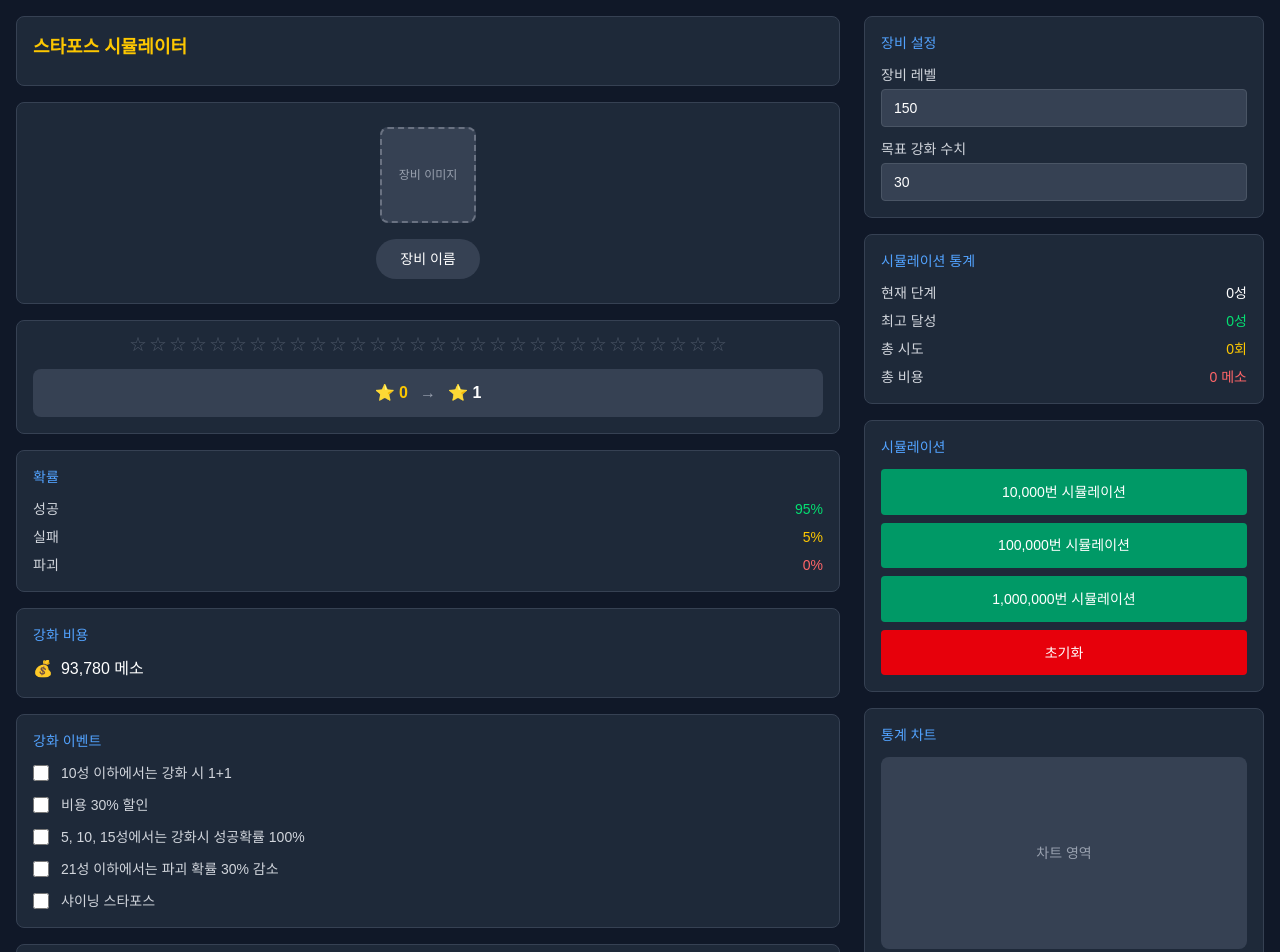
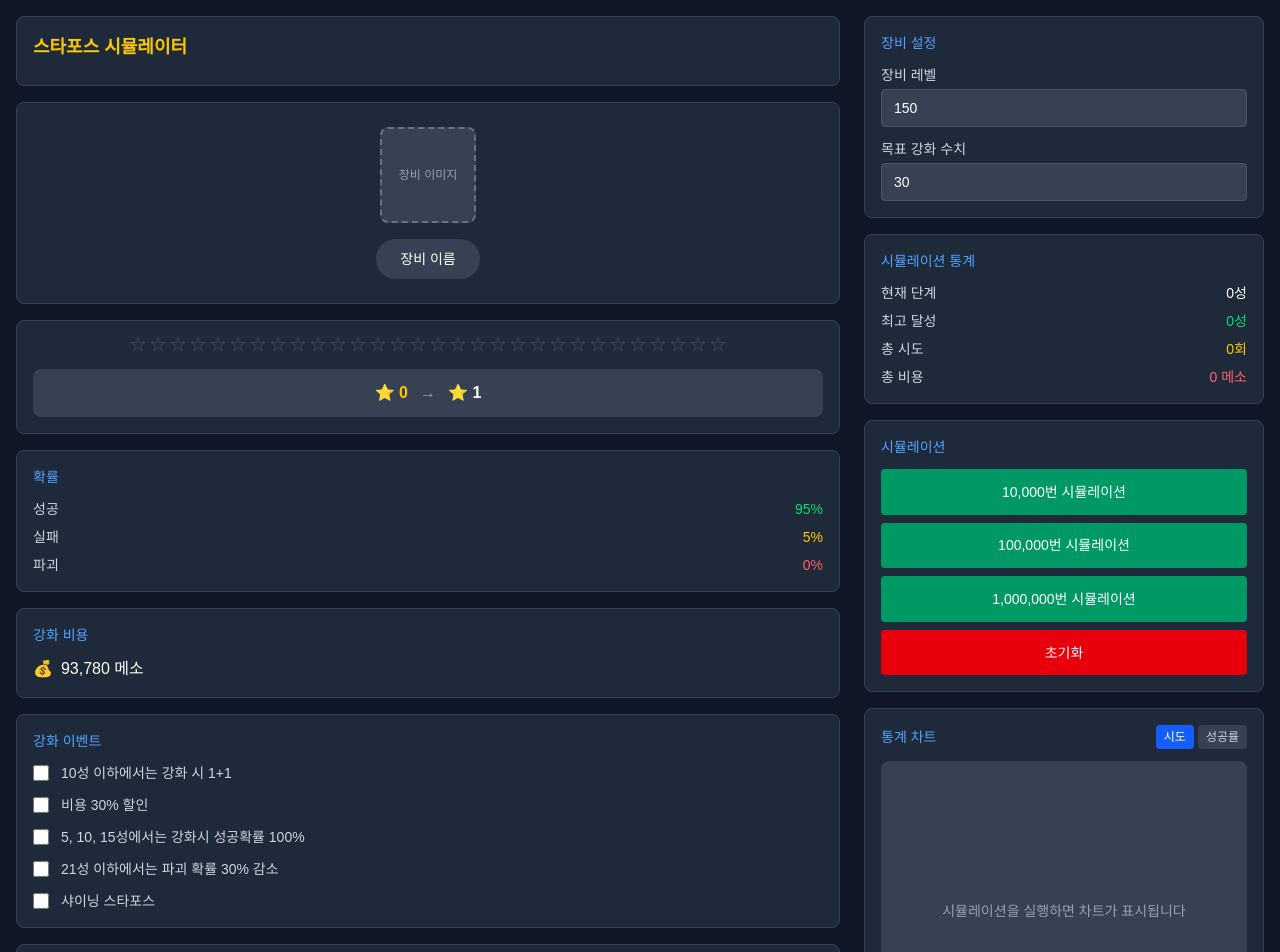
Before and after one commit to HwanJuKR/nextjs-starforce-simulator, a Next.js app: page / in a window 1280 px wide. Shown: the top 952 px of the page. Built offline with nearby package versions, Linux system fonts and the light colour scheme.

Commit message:
차트 영역 추가

```diff
--- a/src/components/EnhanceSimulator.tsx
+++ b/src/components/EnhanceSimulator.tsx
@@ -76,8 +76,8 @@ export default function EnhanceSimulator() {
             bulkSimulate={bulkSimulate}
             reset={reset}
           />
-          {/* todo: 차트 영역 */}
-          <SimulationChart />
+          {/* 차트 영역 */}
+          <SimulationChart starLevelStats={starLevelStats} stats={stats} isSimulating={isSimulating} />
         </div>
       </div>
 
--- a/src/components/simulation/SimulationChart.tsx
+++ b/src/components/simulation/SimulationChart.tsx
@@ -1,9 +1,227 @@
-export default function SimulationChart() {
+"use client";
+
+import { useState } from "react";
+import {
+  BarChart,
+  Bar,
+  XAxis,
+  YAxis,
+  CartesianGrid,
+  Tooltip,
+  Legend,
+  LineChart,
+  Line,
+  ResponsiveContainer,
+} from "recharts";
+import { starData } from "@/constants/starData";
+
+interface ISimulationChart {
+  starLevelStats: Array<{
+    attempt: number;
+    successe: number;
+    destroy: number;
+  }>;
+  stats: {
+    attempt: number;
+    successe: number;
+    destroy: number;
+    maxStarLevel: number;
+    totalCost: number;
+  };
+  isSimulating: boolean;
+}
+
+type ChartType = "attempt" | "successRate";
+
+export default function SimulationChart({
+  starLevelStats,
+  stats,
+  isSimulating,
+}: ISimulationChart) {
+  const [currentChart, setCurrentChart] = useState<ChartType>("attempt");
+
+  // 레벨 별 시도 횟수 (12성 부터)
+  const attemptData = starLevelStats
+    .map((stat, index) => {
+      if (stat.attempt === 0 || index < 12) return null;
+
+      return {
+        starLevel: `${index}성`,
+        시도: stat.attempt,
+        성공: stat.successe,
+        실패: stat.attempt - stat.successe - stat.destroy,
+        파괴: stat.destroy,
+      };
+    })
+    .filter(Boolean);
+
+  // 성공률 비교 (12성 부터)
+  const successRateData = starLevelStats
+    .map((stat, index) => {
+      if (stat.attempt === 0 || index < 12) return null;
+
+      const successRate = starData[index]?.success || 0;
+      const realSuccessRate = (stat.successe / stat.attempt) * 100 || 0;
+
+      return {
+        starLevel: `${index}성`,
+        성공률: successRate,
+        실제성공률: realSuccessRate,
+        시도: stat.attempt,
+      };
+    })
+    .filter(Boolean);
+
+  const renderChart = () => {
+    if (isSimulating) {
+      return (
+        <div className="h-full bg-gray-700 rounded-lg flex items-center justify-center">
+          <span className="text-gray-400 text-sm">시뮬레이션 진행 중...</span>
+        </div>
+      );
+    }
+
+    switch (currentChart) {
+      case "attempt":
+        return (
+          <ResponsiveContainer width="100%" height={300}>
+            <BarChart
+              data={attemptData}
+              margin={{ top: 10, right: 5, left: 5, bottom: 10 }}
+            >
+              <CartesianGrid strokeDasharray="3 3" stroke="#374151" />
+              <XAxis
+                dataKey="starLevel"
+                stroke="#9ca3af"
+                fontSize={10}
+                interval={0}
+                angle={-45}
+                textAnchor="end"
+                height={45}
+                tick={{ fontSize: 10 }}
+              />
+              <YAxis
+                stroke="#9ca3af"
+                fontSize={10}
+                width={40}
+                tick={{ fontSize: 10 }}
+              />
+              <Tooltip
+                contentStyle={{
+                  backgroundColor: "#1f2937",
+                  border: "1px solid #374151",
+                  borderRadius: "6px",
+                  color: "#f3f4f6",
+                }}
+              />
+              <Legend iconSize={10} />
+              <Bar dataKey="성공" stackId="a" fill="#10b981" />
+              <Bar dataKey="실패" stackId="a" fill="#f59e0b" />
+              <Bar dataKey="파괴" stackId="a" fill="#ef4444" />
+            </BarChart>
+          </ResponsiveContainer>
+        );
+      case "successRate":
+        return (
+          <ResponsiveContainer width="100%" height={300}>
+            <LineChart
+              data={successRateData}
+              margin={{ top: 10, right: 5, left: 5, bottom: 10 }}
+            >
+              <CartesianGrid strokeDasharray="3 3" stroke="#374151" />
+              <XAxis
+                dataKey="starLevel"
+                stroke="#9ca3af"
+                fontSize={10}
+                interval={0}
+                angle={-45}
+                textAnchor="end"
+                height={45}
+                tick={{ fontSize: 10 }}
+              />
+              <YAxis
+                stroke="#9ca3af"
+                fontSize={10}
+                domain={[0, 100]}
+                width={40}
+                tick={{ fontSize: 10 }}
+              />
+              <Tooltip
+                contentStyle={{
+                  backgroundColor: "#1f2937",
+                  border: "1px solid #374151",
+                  borderRadius: "6px",
+                  color: "#f3f4f6",
+                }}
+                formatter={(value: number) => [`${value.toFixed(1)}%`, ""]}
+              />
+              <Legend iconSize={10} />
+              <Line
+                type="monotone"
+                dataKey="성공률"
+                stroke="#3b82f6"
+                strokeWidth={2}
+                dot={{ r: 3 }}
+              />
+              <Line
+                type="monotone"
+                dataKey="실제성공률"
+                stroke="#10b981"
+                strokeWidth={2}
+                dot={{ r: 3 }}
+              />
+            </LineChart>
+          </ResponsiveContainer>
+        );
+      default:
+        return null;
+    }
+  };
+
   return (
-    <div className="bg-gray-800 rounded-lg p-4 border border-gray-700 h-64">
-      <h3 className="text-blue-400 text-sm mb-3">통계 차트</h3>
-      <div className="h-48 bg-gray-700 rounded-lg flex items-center justify-center">
-        <span className="text-gray-400 text-sm">차트 영역</span>
+    <div className="bg-gray-800 rounded-lg p-4 border border-gray-700">
+      <div className="flex items-center justify-between mb-3">
+        <h3 className="text-blue-400 text-sm">통계 차트</h3>
+        <div className="flex gap-1">
+          <button
+            onClick={() => !isSimulating && setCurrentChart("attempt")}
+            disabled={isSimulating}
+            className={`px-2 py-1 text-xs rounded ${
+              isSimulating
+                ? "bg-gray-600 text-gray-500 cursor-not-allowed"
+                : currentChart === "attempt"
+                ? "bg-blue-600 text-white cursor-pointer"
+                : "bg-gray-700 text-gray-300 hover:bg-gray-600 cursor-pointer"
+            }`}
+          >
+            시도
+          </button>
+          <button
+            onClick={() => !isSimulating && setCurrentChart("successRate")}
+            disabled={isSimulating}
+            className={`px-2 py-1 text-xs rounded ${
+              isSimulating
+                ? "bg-gray-600 text-gray-500 cursor-not-allowed"
+                : currentChart === "successRate"
+                ? "bg-blue-600 text-white cursor-pointer"
+                : "bg-gray-700 text-gray-300 hover:bg-gray-600 cursor-pointer"
+            }`}
+          >
+            성공률
+          </button>
+        </div>
+      </div>
+
+      <div className="h-[300px]">
+        {stats.attempt > 0 ? (
+          renderChart()
+        ) : (
+          <div className="h-full bg-gray-700 rounded-lg flex items-center justify-center">
+            <span className="text-gray-400 text-sm">
+              시뮬레이션을 실행하면 차트가 표시됩니다
+            </span>
+          </div>
+        )}
       </div>
     </div>
   );
```
Also changed, not shown: package.json (+6 -5 lines), 1 other file (tests, documents, lock files or other folders).
